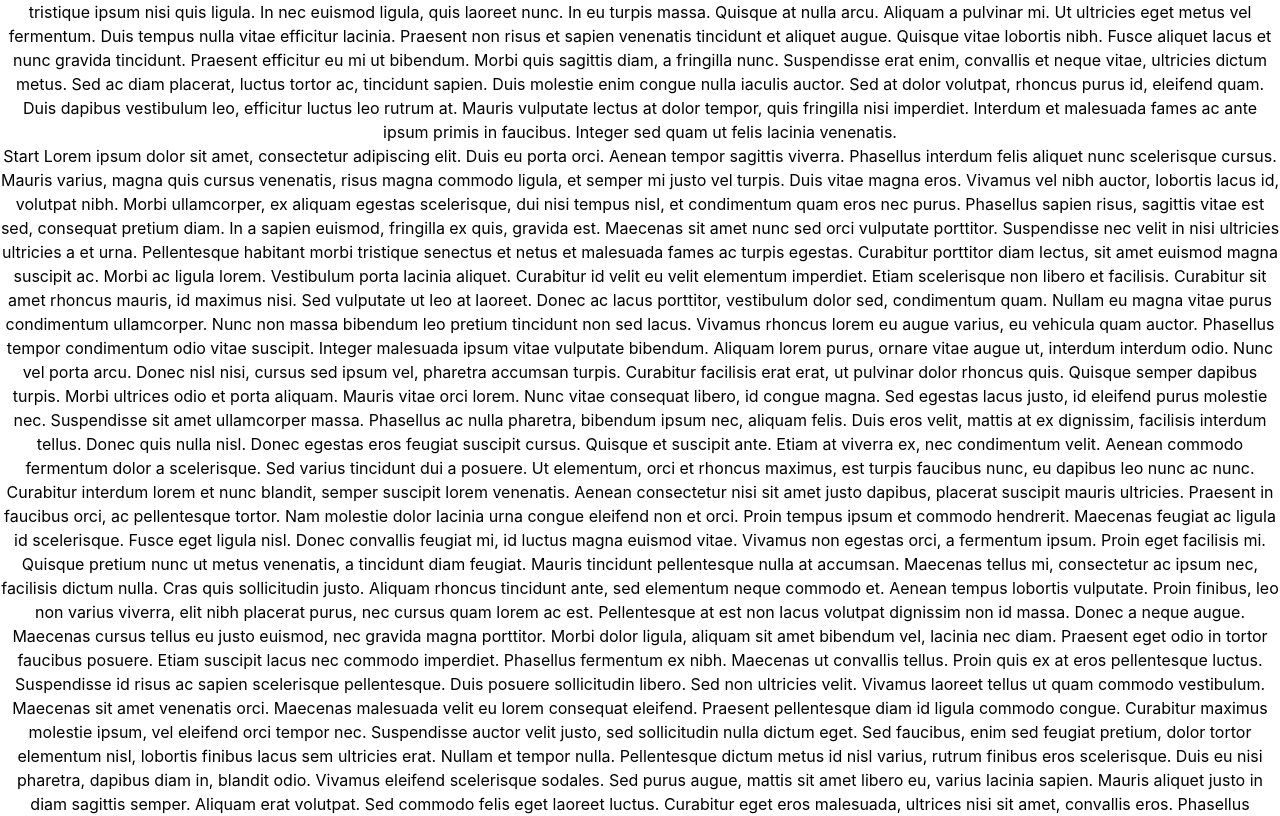
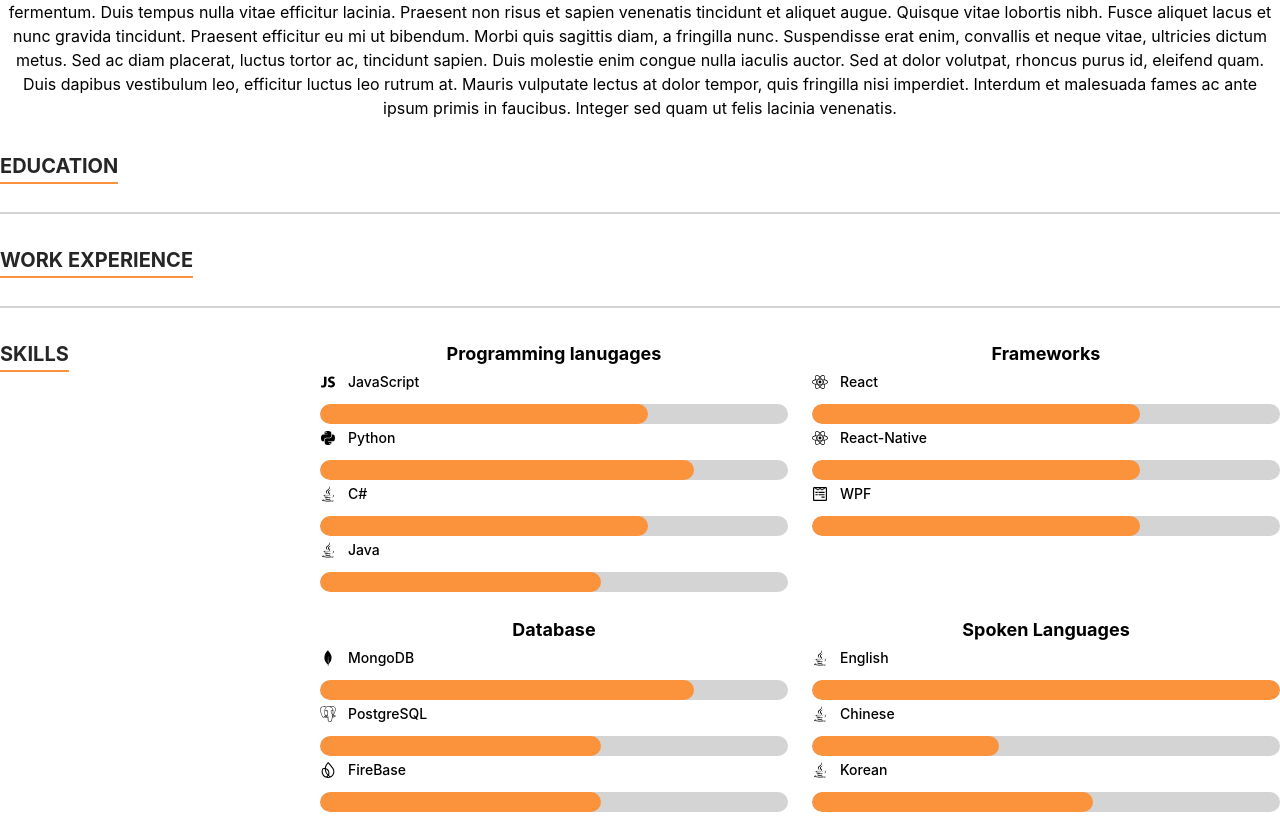
Before and after one commit to samuelt525/resume, a React (Create React App) app in the folder resume/: page / in a window 1280 px wide. Shown: the part 1760-2576 px from the top of the page. Built offline with nearby package versions, Linux system fonts and the light colour scheme.

Commit message:
Updated Header and Skills Section

```diff
--- a/resume/src/App.js
+++ b/resume/src/App.js
@@ -2,6 +2,7 @@
 import Hero from './pages/Hero'
 import Header from './components/Header';
 import About from   './pages/About'
+import Resume from './pages/Resume';
 import Contact from './pages/Contact';
 function App() {
   return (
@@ -9,6 +10,7 @@
       <Header/>
       <Hero/>
       <About/>
+      <Resume/>
       <Contact/>
     </div>
   );
--- a/resume/src/components/Header.js
+++ b/resume/src/components/Header.js
@@ -7,6 +7,10 @@
         <header className="fixed top-0 z-50 hidden w-full bg-neutral-900/50 p-4 backdrop-blur sm:block">
             <nav className="flex justify-center gap-x-8 flex-column p-x-2 m-x-2 content-between">
                 <Link to="About" offset={-64} smooth={true} className="font-bold text-2xl text-neutral-100 "> About </Link>
+                <Link to="Work Experience" offset={-64} smooth={true}> Work Experience </Link>
+                <Link to="Project Experience" offset={-64} smooth={true}> Project Experience </Link>
+                <Link to="Skills"  offset={-64} smooth={true}> Skills </Link>
+                <Link to="Testimonials" offset={-64} smooth={true}> Testimonials </Link>
                 <Link to="Contact" offset={-64} smooth={true}> Contacts </Link>
             </nav>
         </header>
--- a/resume/src/data.js
+++ b/resume/src/data.js
@@ -2,16 +2,20 @@
 import heroImage from './images/hero.PNG'
 import resume from './assets/resume.pdf'
 import {ArrowDownTrayIcon} from '@heroicons/react/24/outline'
-import { FaGithub, FaInstagram, FaLinkedin } from "react-icons/fa";
+import { FaGithub, FaInstagram, FaLinkedin, FaPython, FaJava, FaReact, FaWpforms } from "react-icons/fa";
+import { IoLogoJavascript } from "react-icons/io5";
+import { AiOutlineDotNet, AiOutlineJavaScript } from "react-icons/ai";
+import { SiFirebase, SiMongodb,SiPostgresql } from "react-icons/si";
+import { IoLogoFirebase } from "react-icons/io5";
+import Skills from './pages/Resume/Skills';
+
 
 export const SectionId = {
     Hero: 'hero',
     About: 'about',
     Contact: 'contact',
     Resume: 'resume',
-    Portfolio: 'portfolio',
     Skills: 'skills',
-    Stats: 'Stats',
     Testimonials: 'Testimonials'
 }
 
@@ -40,7 +44,94 @@
     }]
 }
 
+export const skillsData = [
+    {
+        name: 'Programming lanugages',
+        skills: [
+            {
+                name: 'JavaScript',
+                Icon: AiOutlineJavaScript,
+                level: 7,
+            },
+            {
+                name: 'Python',
+                Icon: FaPython,
+                level: 8,
+            },
+            {
+                name: "C#",
+                Icon: FaJava,
+                level: 7
+            },
+            {
+                name: "Java",
+                Icon: FaJava,
+                level: 6,
+            }
+        ]
+    },
+    {
+        name:'Frameworks',
+        skills: [
+            {
+                name: 'React',
+                Icon: FaReact,
+                level: 7,
+            },
+            {
+                name: 'React-Native',
+                Icon: FaReact,
+                level: 7,
+            },
+            {
+                name: 'WPF',
+                Icon: FaWpforms,
+                level: 7,
+            },
+        ]
+    },
+    {
+        name:'Database',
+        skills: [
+            {
+                name: 'MongoDB',
+                Icon: SiMongodb,
+                level: 8
+            },
+            {
+                name: 'PostgreSQL',
+                Icon: SiPostgresql,
+                level: 6,
+            },
+            {
+                name: 'FireBase',
+                Icon: SiFirebase,
+                level: 6,
+            },
+        ]
+    },
+    {
+        name: 'Spoken Languages',
+        skills: [
+            {
+                name: 'English',
+                Icon: FaJava,
+                level: 10,
+            },
+            {
+                name: 'Chinese',
+                Icon: FaJava,
+                level: 4,
+            },
+            {
+                name:'Korean',
+                Icon: FaJava,
+                level: 6,
+            }]
+        },
 
+
+]
 export const socialData = [
     {label: 'LinkedIn', Icon: FaLinkedin, href: 'https://www.linkedin.com/in/samuel-tsui-7730001b9/'},
     {label: 'Github', Icon: FaGithub, href: 'https://github.com/samuelt525'},
--- /dev/null
+++ b/resume/src/layouts/ResumeSection.js
@@ -0,0 +1,17 @@
+import React from 'react'
+
+export default function ResumeSection({title, children}) {
+  return (
+    <div className="grid grid-cols-1 gap-y-4 py-8 md:grid-cols-4">
+        <div className="col-span-1 flex justify-center md:justify-start">
+            <div className="relative h-max">
+                <h2 className="text-xl font-bold uppercase text-neutral-800"> {title} </h2>
+                <span className="absolute inset-x-0 -bottom-1 border-b-2 border-orange-400"/>
+            </div>
+        </div>
+        <div className="col-span-1 flex flex-col md:col-span-3">
+            {children}
+        </div>
+    </div>
+  )
+}
--- a/resume/src/layouts/Section.js
+++ b/resume/src/layouts/Section.js
@@ -1,13 +1,13 @@
 import React from 'react'
+import classNames from 'classnames'
 import { SectionId } from '../data'
 import {Element} from 'react-scroll'
 
-export default function Section({children, sectionId, sectionTitle, noPadding = false, className})
+export default function Section({children, sectionId, sectionTitle ="", noPadding = true, className})
 {
-    Section.displayName = 'Section'
     return (
-        <Element name={sectionId}>
-            <div>{children}asdfadsfds</div>
+        <Element name={sectionId} className={classNames(className, {'px-4 py-16 md:py-24 lg:px-8': !noPadding})} id={sectionId}>
+            <div className={classNames({'mx-auto max-w-screen-lg': !noPadding})}>{children}</div>
         </Element>
     )
 };
--- a/resume/src/pages/About.js
+++ b/resume/src/pages/About.js
@@ -4,7 +4,7 @@
 export default function About() {
   return (
 
-    <Element name='About'>
+    <Element name='about'>
        Start
 Lorem ipsum dolor sit amet, consectetur adipiscing elit. Duis eu porta orci. Aenean tempor sagittis viverra. Phasellus interdum felis aliquet nunc scelerisque cursus. Mauris varius, magna quis cursus venenatis, risus magna commodo ligula, et semper mi justo vel turpis. Duis vitae magna eros. Vivamus vel nibh auctor, lobortis lacus id, volutpat nibh. Morbi ullamcorper, ex aliquam egestas scelerisque, dui nisi tempus nisl, et condimentum quam eros nec purus. Phasellus sapien risus, sagittis vitae est sed, consequat pretium diam. In a sapien euismod, fringilla ex quis, gravida est. Maecenas sit amet nunc sed orci vulputate porttitor. Suspendisse nec velit in nisi ultricies ultricies a et urna. Pellentesque habitant morbi tristique senectus et netus et malesuada fames ac turpis egestas. Curabitur porttitor diam lectus, sit amet euismod magna suscipit ac. Morbi ac ligula lorem. Vestibulum porta lacinia aliquet. Curabitur id velit eu velit elementum imperdiet.
 
--- /dev/null
+++ b/resume/src/pages/Resume.js
@@ -0,0 +1,30 @@
+import React from 'react'
+import Section from '../layouts/Section'
+import { skillsData, SectionId } from '../data'
+import ResumeSection from '../layouts/ResumeSection'
+import Skills from './Resume/Skills'
+
+export default function Resume() {
+
+  return (
+    <Section sectionId={SectionId.Resume}>
+        <div className="flex flex-col divide-y-2 divide-neutral-300" >
+            <ResumeSection title="Education">
+
+            </ResumeSection>
+
+            <ResumeSection title="Work Experience">
+
+            </ResumeSection>
+            <ResumeSection title="Skills">
+                <div className="grid grid-cols-1 gap-6 md:grid-cols-2">
+                    {skillsData.map((skills,index) => (
+                        <Skills skill={skills} key={index}/>
+                        ))
+                    }
+                </div>
+            </ResumeSection>
+        </div>
+    </Section>
+  )
+}
--- /dev/null
+++ b/resume/src/pages/Resume/Skills.js
@@ -0,0 +1,35 @@
+import {React, useMemo} from 'react'
+
+export default function Skills({skill}) {
+    const {name, skills} = skill
+    return (
+    <div className="flex flex-col">
+        <span className="text-center text-lg font-bold">{name}</span>
+        <div className="flex flex-col">
+            {skills.map((skill, index) => (
+                <Skill skill={skill} key={index} />
+            ))}
+        </div>
+    </div>
+  )
+}
+
+
+function Skill({skill}){
+    const {name, Icon, level, max = 10} = skill
+
+
+    const percentage = useMemo(() => Math.round((level/max) * 100), [level,max])
+    return (
+        <div className="flex flex-col gap-y-2">
+            <div className="flex items-center"> {/* Flex container for horizontal alignment */}
+                {Icon && <Icon className="mr-2" />} {/* Icon with margin to the right */}
+                <span className="text-sm font-medium m-1 ">{name}</span> {/* Skill name */}
+            </div>
+            <div className="h-5 w-full overflow-hidden rounded-full bg-neutral-300"> {/* Added margin-top */}
+                <div className="h-full rounded-full bg-orange-400" style={{ width: `${percentage}%` }} />
+            </div>
+
+        </div>
+    )
+}
--- /dev/null
+++ b/resume/src/pages/Resume/WorkExperience.js
@@ -0,0 +1,9 @@
+import React from 'react'
+
+function WorkExperience() {
+  return (
+    <div>WorkExperience</div>
+  )
+}
+
+export default WorkExperience
```
Also changed, not shown: resume/src/pages/Hero.js (+8 -2 lines).
